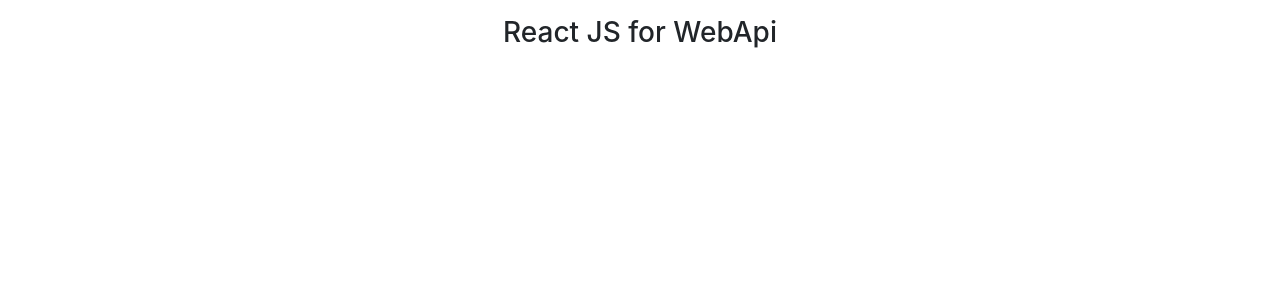
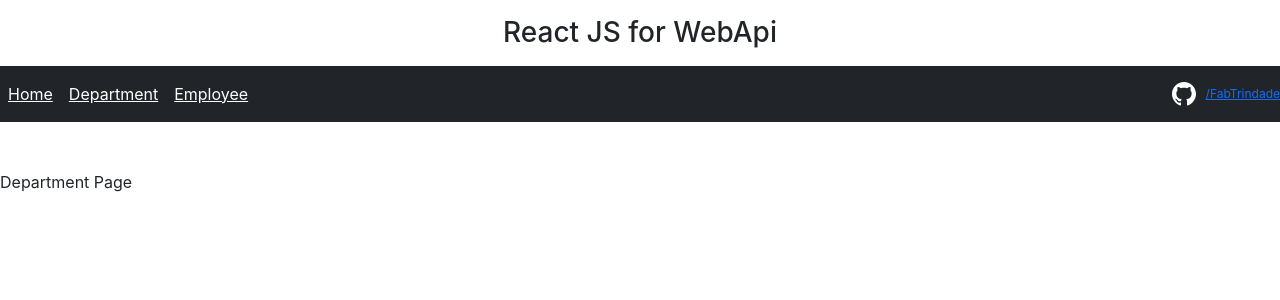
Before and after one commit to FabTrindade/WebAPI, a React (Create React App) app in the folder front_app/: page /department in a window 1280 px wide. Shown: the top 300 px of the page. Built offline with nearby package versions, Linux system fonts and the light colour scheme.

Commit message:
Adding Navigation Bar

```diff
--- a/front_app/package.json
+++ b/front_app/package.json
@@ -6,8 +6,12 @@
     "@testing-library/jest-dom": "^5.16.4",
     "@testing-library/react": "^13.1.1",
     "@testing-library/user-event": "^13.5.0",
+    "bootstrap": "^5.1.3",
     "react": "^18.0.0",
+    "react-bootstrap": "^2.2.3",
     "react-dom": "^18.0.0",
+    "react-router": "^6.3.0",
+    "react-router-dom": "^6.3.0",
     "react-scripts": "5.0.1",
     "web-vitals": "^2.1.4"
   },
--- a/front_app/src/App.js
+++ b/front_app/src/App.js
@@ -1,13 +1,34 @@
-import logo from './logo.svg';
+//import logo from './logo.svg';
 import './App.css';
+
+import {Home} from './Home';
+import {Department} from './Department'
+import {Employee} from './Employee';
+import {Navigation} from './Navigation';
+//import Navbar from './Navbar';
+import {BrowserRouter, Route, Routes} from 'react-router-dom';
+
 
 function App() {
   return (
-    <div className="">
-      <h3 className="m-3 d-flex justify-content-center">
-        React JS for WebApi
-      </h3>
-    </div>
+
+    <BrowserRouter>
+      <div className="">
+        <h3 className="m-3 d-flex justify-content-center">
+          React JS for WebApi
+        </h3>
+
+        <Navigation/>
+
+        <Routes>
+          <Route exact path = "/" element={<Home/>} />
+          <Route exact path = "/department" element={<Department/>}/>
+          <Route exact path = "/employee" element={<Employee/>}/>
+
+        </Routes>
+
+      </div>
+    </BrowserRouter>
   );
 }
 
--- /dev/null
+++ b/front_app/src/Department.js
@@ -0,0 +1,11 @@
+import React, {Component} from "react";
+
+export class Department extends Component{
+    render (){
+        return(
+            <div className = "mt-5 d-flex justify-content-left">
+                Department Page
+            </div>
+        )
+    }
+}
--- /dev/null
+++ b/front_app/src/Employee.js
@@ -0,0 +1,11 @@
+import React, {Component} from "react";
+
+export class Employee extends Component{
+    render (){
+        return(
+            <div className = "mt-5 d-flex justify-content-left">
+                Employee Page
+            </div>
+        )
+    }
+}
--- /dev/null
+++ b/front_app/src/Home.js
@@ -0,0 +1,11 @@
+import React, {Component} from "react";
+
+export class Home extends Component{
+    render (){
+        return(
+            <div className = "mt-5 d-flex justify-content-left">
+                Home Page
+            </div>
+        )
+    }
+}
--- /dev/null
+++ b/front_app/src/NavBarStyles.css
@@ -0,0 +1,33 @@
+header{
+ background-color: rgb(31, 31, 29);
+ height: 60px;
+ display: flex;
+ align-items: center;
+}
+
+.nav-content{
+    display: flex;
+    justify-content: space-between;
+    align-items: center;
+    color: rgb(97, 12, 12);
+}
+
+.nav-content h1{
+    margin: 0;
+    font-weight: 700;
+    font-size: 24px;
+}
+.contact-container{
+    display: flex;
+    align-items: center;
+}
+
+.nav-link{
+    margin: 0 0 0 10px;
+    font-size: 26px;
+}
+
+.contact-link{
+    margin: 0 0 0 10px;
+    font-size: 12px;
+}
--- /dev/null
+++ b/front_app/src/Navbar.js
@@ -0,0 +1,40 @@
+
+import GithubIcon from './github.svg';
+import './NavBarStyles.css';
+
+
+function Navbar()
+{
+    return(
+        <header>
+        <nav className = "container">
+          <div className = "nav-content">
+            <a href= "/">
+              <div className ="contact-container">
+                <p className="nav-link">Home</p>
+              </div>
+            </a>
+            <a href= "/department">
+              <div className ="contact-container">
+                <p className="nav-link">Department</p>
+              </div>
+            </a>
+            <a href= "/employee">
+              <div className ="contact-container">
+                <p className="nav-link">Employee</p>
+              </div>
+            </a>
+
+            <a href= "https://github.com/FabTrindade">
+              <div className ="contact-container">
+                <img src={GithubIcon} alt="logo"/>
+                <p className="contact-link">/FabTrindade</p>
+              </div>
+            </a>
+          </div>
+        </nav>
+      </header>
+    )
+}
+
+export default Navbar;
--- /dev/null
+++ b/front_app/src/Navigation.js
@@ -0,0 +1,34 @@
+import GithubIcon from './github.svg';
+import './NavBarStyles.css';
+import React, {Component} from "react";
+import {NavLink} from 'react-router-dom';
+import {Navbar, Nav} from 'react-bootstrap';
+
+export class Navigation extends Component{
+    render (){
+        return(
+            <Navbar bg="dark" expand="lg">
+                <Navbar.Toggle aria-controls="basic-navbar-nav"/>
+                <Navbar.Collapse id = "basic-navbar-nav">
+                    <Nav>
+                        <NavLink className="d-inline p-2 bg-dark text-white" to="/">
+                            Home
+                        </NavLink>
+                        <NavLink className="d-inline p-2 bg-dark text-white" to="/department">
+                            Department
+                        </NavLink>
+                        <NavLink className="d-inline p-2 bg-dark text-white" to="/employee">
+                            Employee
+                        </NavLink>
+                    </Nav>
+                </Navbar.Collapse>
+                <a href= "https://github.com/FabTrindade">
+                    <div className ="contact-container">
+                    <img src={GithubIcon} alt="logo"/>
+                    <p className="contact-link">/FabTrindade</p>
+                    </div>
+                </a>
+            </Navbar>
+        )
+    }
+}
```
Also changed, not shown: front_app/src/github.svg (added), 1 other file (tests, documents, lock files or other folders).
